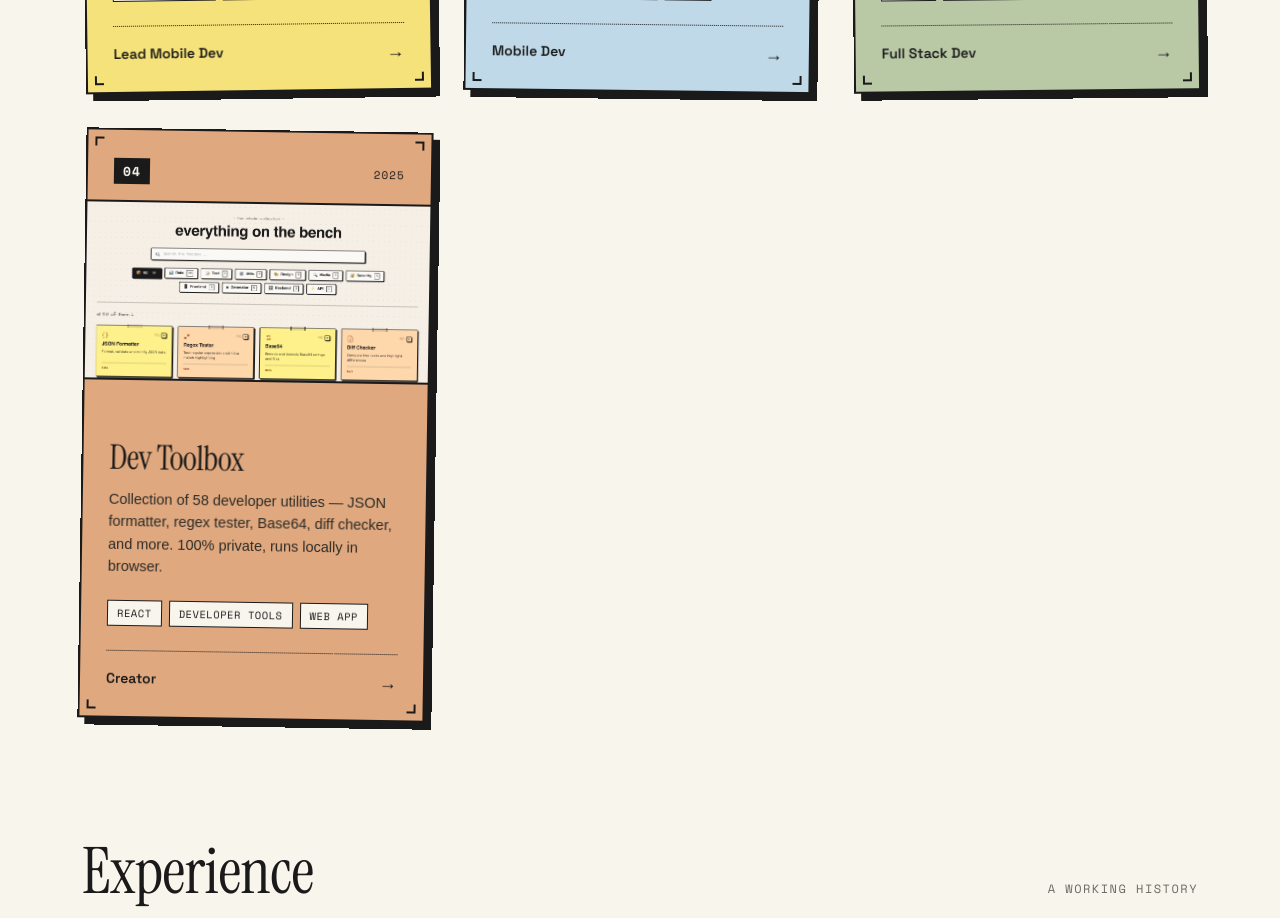
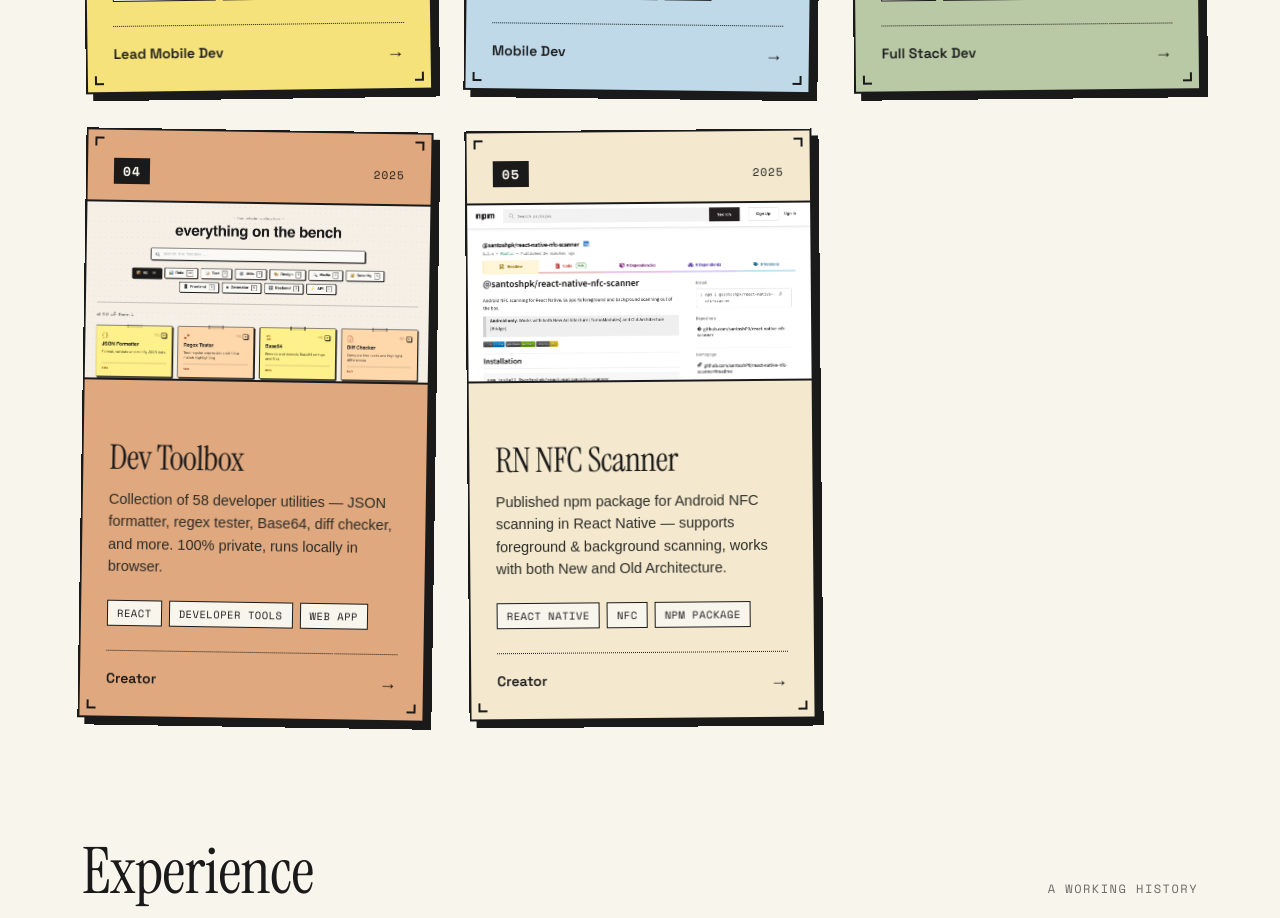
Before and after one commit to santoshP0/MyPortfolio, a React (Vite) app: page / in a window 1280 px wide. Shown: the part 1560-2478 px from the top of the page. Built offline with nearby package versions, Linux system fonts and the light colour scheme.

Commit message:
Add NFC Scanner project details and image to portfolio

```diff
--- a/src/constants/copy/neo-portfolio.js
+++ b/src/constants/copy/neo-portfolio.js
@@ -8,6 +8,7 @@ import ReactNativeImage from "../../Assets/Projects/ReactNative.png";
 import TwilioImage from "../../Assets/Projects/twilio.png";
 import YashToysImage from "../../Assets/Projects/yashToys.png";
 import DevToolboxImage from "../../Assets/Projects/devToolbox.png";
+import NfcScannerImage from "../../Assets/Projects/nfcScanner.png";
 
 export const NAV = {
   name: "Santosh Kumar",
@@ -95,6 +96,18 @@ export const PROJECTS = [
     rotate: 0.9,
     image: DevToolboxImage,
     link: "https://devtools-9fsp.onrender.com/",
+  },
+  {
+    num: "05",
+    year: "2025",
+    title: "RN NFC Scanner",
+    desc: "Published npm package for Android NFC scanning in React Native — supports foreground & background scanning, works with both New and Old Architecture.",
+    tags: ["React Native", "NFC", "npm Package"],
+    role: "Creator",
+    color: "#F4E9CE",
+    rotate: -0.5,
+    image: NfcScannerImage,
+    link: "https://www.npmjs.com/package/@santoshpk/react-native-nfc-scanner",
   },
 ];
 
```
Also changed, not shown: src/Assets/Projects/nfcScanner.png (added).
